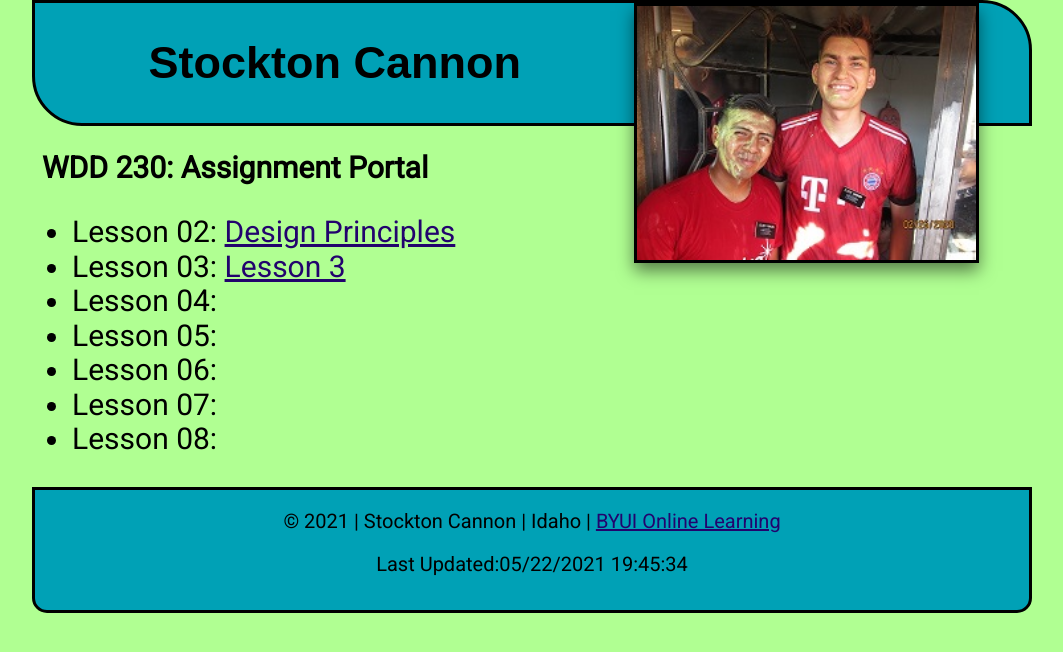
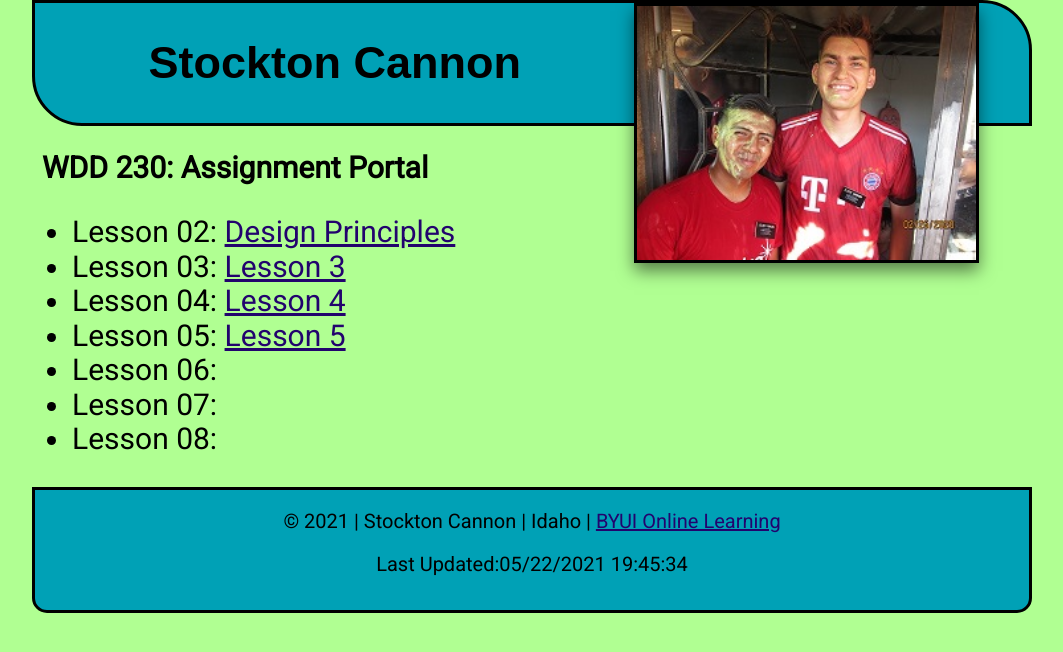
Before and after one commit to StocktonCannon/StocktonCannon.github.io, a plain HTML site: page index.html in a window 1280 px wide. Shown: the whole page, without its empty margins (108-1171 px from the left). Drawn offline with Linux system fonts and the light colour scheme; a web font is replaced by a local one.

Commit message:
added links to lessons 4 and 5

```diff
--- a/index.html
+++ b/index.html
@@ -23,8 +23,8 @@
       <ul>
         <li>Lesson 02: <a href="lesson2/design-principles.html">Design Principles</a></li>
         <li>Lesson 03: <a href="lesson3/index.html">Lesson 3</a></li>
-        <li>Lesson 04:</li>
-        <li>Lesson 05:</li>
+        <li>Lesson 04: <a href="lesson4/preston-4.html">Lesson 4</a></li>
+        <li>Lesson 05: <a href="lesson5/preston-5.html">Lesson 5</a></li>
         <li>Lesson 06:</li>
         <li>Lesson 07:</li>
         <li>Lesson 08:</li>
```
